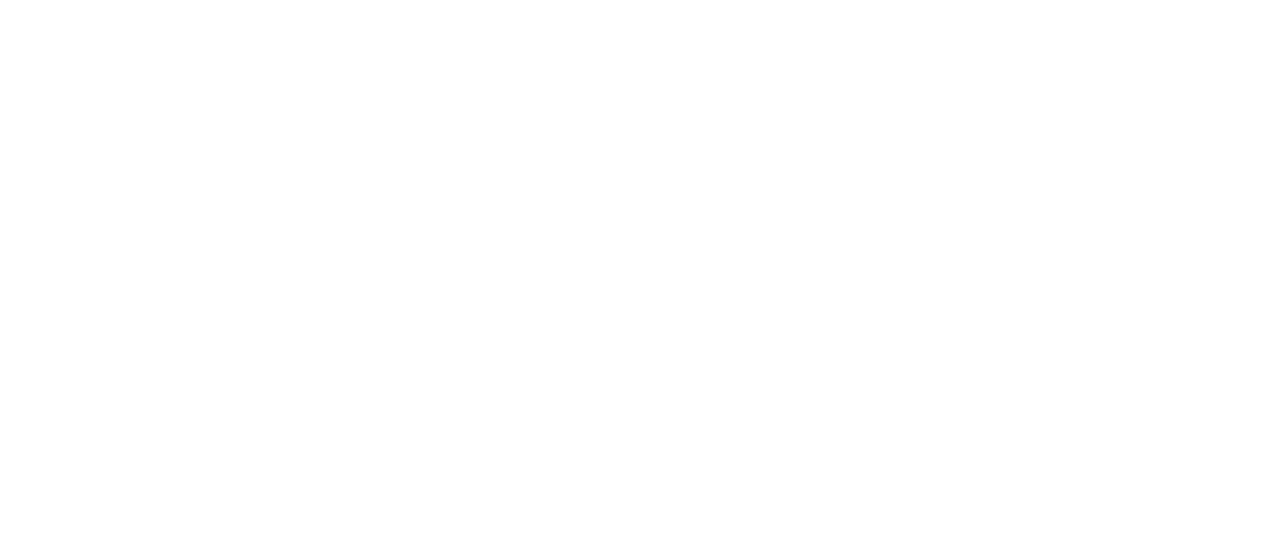
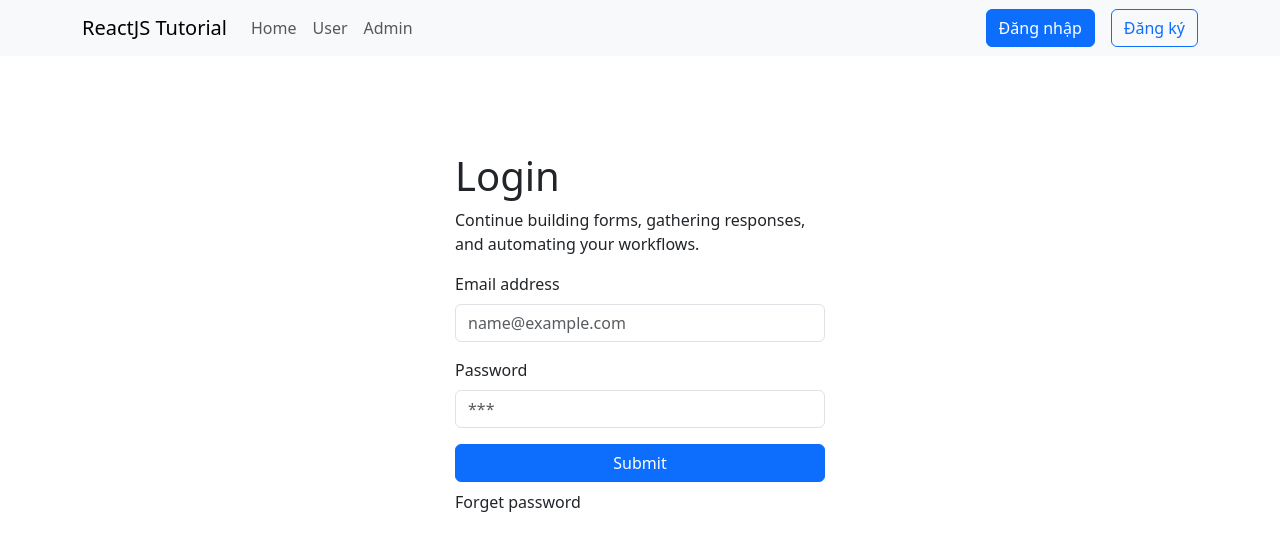
Before and after one commit to ThinhChu/React-JS, a React (Create React App) app: page /login in a window 1280 px wide. Before the commit this address had no page. Shown: the top 550 px of the page. Built offline with nearby package versions, Linux system fonts and the light colour scheme.

Commit message:
Update code paginate and layout Login

```diff
--- /dev/null
+++ b/src/assets/scss/loginPage.scss
@@ -0,0 +1,9 @@
+.login-container {
+  padding-top: 6rem;
+  max-width: 25rem;
+  margin: 0 auto;
+  padding-inline: 15px;
+  .btn {
+    width: 100%;
+  }
+}
--- a/src/components/admin/users/ManageUsers.js
+++ b/src/components/admin/users/ManageUsers.js
@@ -5,13 +5,14 @@
 // import TableUsers from "./TableUsers";
 import TableUsersPaginate from "./TableUserPaginate";
 import {
-  getAllUsers,
+  // getAllUsers,
   getUsersWithPaginate,
 } from "../../../services/apiServiceUser";
 
 const ManageUsers = (props) => {
   const LIMIT_USER = 2;
   const [pageCount, setPageCount] = useState(0);
+  const [pageCurrent, setPageCurrent] = useState(1);
   const [show, setShow] = useState(false);
   const [showDelete, setShowDelete] = useState(false);
   const [action, setAction] = useState("create");
@@ -40,12 +41,12 @@
     showUsersWithPaginate(1);
   }, [pageCount]);
 
-  const showAllUsers = async () => {
-    const res = await getAllUsers();
-    if (res && res.DT) {
-      setListUsers(res.DT);
-    }
-  };
+  // const showAllUsers = async () => {
+  //   const res = await getAllUsers();
+  //   if (res && res.DT) {
+  //     setListUsers(res.DT);
+  //   }
+  // };
 
   const showUsersWithPaginate = async (page) => {
     const res = await getUsersWithPaginate(page, LIMIT_USER);
@@ -94,10 +95,12 @@
           show={show}
           size="xl"
           setShow={setShow}
-          showAllUsers={() => showUsersWithPaginate(1)}
+          showAllUsers={showUsersWithPaginate}
           action={action}
           dataUpdate={dataUpdateUser}
           restDataUser={restDataUser}
+          pageCurrent={pageCurrent}
+          setPageCurrent={setPageCurrent}
         />
 
         <ModalDeleteUser
@@ -105,7 +108,9 @@
           size="xl"
           setShow={setShowDelete}
           dataDelete={dataUpdateUser}
-          showAllUsers={() => showUsersWithPaginate(1)}
+          showAllUsers={showUsersWithPaginate}
+          pageCurrent={pageCurrent}
+          setPageCurrent={setPageCurrent}
         />
       </div>
 
@@ -122,6 +127,8 @@
           showUsersWithPaginate={showUsersWithPaginate}
           pageCount={pageCount}
           viewUser={viewUser}
+          pageCurrent={pageCurrent}
+          setPageCurrent={setPageCurrent}
           updateUser={updateUser}
           deleteUser={deleteUser}
         />
--- a/src/components/admin/users/ModalDelete.js
+++ b/src/components/admin/users/ModalDelete.js
@@ -4,7 +4,7 @@
 import "react-toastify/dist/ReactToastify.css";
 import { deleteUser } from "../../../services/apiServiceUser";
 const ModalDeleteUser = (props) => {
-  const { show, setShow, dataDelete } = props;
+  const { show, setShow, dataDelete, setPageCurrent } = props;
   const handleClose = () => {
     setShow(false);
     // props.restDataUser();
@@ -18,7 +18,8 @@
     if (res.EC === 0) {
       toast.success(res.EM);
       handleClose();
-      await props.showAllUsers();
+      setPageCurrent(1);
+      await props.showAllUsers(1);
     }
   };
 
--- a/src/components/admin/users/ModalUser.js
+++ b/src/components/admin/users/ModalUser.js
@@ -14,7 +14,8 @@
 import __ from "lodash";
 
 const ModalUser = (props) => {
-  const { show, setShow, action, dataUpdate } = props;
+  const { show, setShow, action, dataUpdate, pageCurrent, setPageCurrent } =
+    props;
 
   const handleClose = () => {
     setShow(false);
@@ -107,7 +108,8 @@
     if (res.EC === 0) {
       toast.success(res.EM);
       handleClose();
-      await props.showAllUsers();
+      setPageCurrent(1);
+      await props.showAllUsers(1);
     }
   };
 
@@ -125,7 +127,7 @@
     if (res.EC === 0) {
       toast.success(res.EM);
       handleClose();
-      await props.showAllUsers();
+      await props.showAllUsers(pageCurrent);
     }
   };
 
--- a/src/components/admin/users/TableUserPaginate.js
+++ b/src/components/admin/users/TableUserPaginate.js
@@ -5,7 +5,7 @@
 import __ from "lodash";
 
 const TableUsersPaginate = (props) => {
-  const { listUsers, pageCount } = props;
+  const { listUsers, pageCount, pageCurrent, setPageCurrent } = props;
   const handleUpdateUser = (data) => {
     props.updateUser(data);
     // console.log(id);
@@ -22,6 +22,7 @@
 
   const handlePageClick = (event) => {
     props.showUsersWithPaginate(+event.selected + 1);
+    setPageCurrent(+event.selected + 1);
     // console.log(event.selected);
   };
 
@@ -98,6 +99,7 @@
         containerClassName="pagination"
         activeClassName="active"
         renderOnZeroPageCount={null}
+        forcePage={+pageCurrent - 1}
       />
     </>
   );
--- /dev/null
+++ b/src/components/auth/Login.js
@@ -0,0 +1,37 @@
+import Form from "react-bootstrap/Form";
+import Button from "react-bootstrap/Button";
+import "../../assets/scss/loginPage.scss";
+
+const Login = (props) => {
+  return (
+    <div className="login-container container d-flex flex-column justify-content-center">
+      <div className="title-login">
+        <h1>Login</h1>
+      </div>
+      <div className="description-login">
+        Continue building forms, gathering responses, and automating your
+        workflows.
+      </div>
+      <div className="form-login mt-3">
+        <Form>
+          <Form.Group className="mb-3" controlId="exampleForm.ControlInput1">
+            <Form.Label>Email address</Form.Label>
+            <Form.Control type="email" placeholder="name@example.com" />
+          </Form.Group>
+          <Form.Group className="mb-3" controlId="exampleForm.ControlTextarea1">
+            <Form.Label>Password</Form.Label>
+            <Form.Control type="password" placeholder="***" />
+          </Form.Group>
+          <Button variant="primary" type="submit">
+            Submit
+          </Button>
+        </Form>
+      </div>
+      <div className="forget-login mt-2">
+        <span>Forget password</span>
+      </div>
+    </div>
+  );
+};
+
+export default Login;
--- a/src/components/header/Header.js
+++ b/src/components/header/Header.js
@@ -3,9 +3,13 @@
 import Nav from "react-bootstrap/Nav";
 import Navbar from "react-bootstrap/Navbar";
 // import NavDropdown from "react-bootstrap/NavDropdown";
-import { NavLink } from "react-router-dom";
+import { NavLink, useNavigate } from "react-router-dom";
 
 function BasicExample() {
+  const navigate = useNavigate();
+  const handleLoginRouter = () => {
+    navigate("/login");
+  };
   return (
     <Navbar expand="lg" className="bg-body-tertiary">
       <Container>
@@ -29,7 +33,9 @@
               <NavDropdown.Item href="#action/3.2">Log out</NavDropdown.Item>
               <NavDropdown.Item href="#action/3.3">Profile</NavDropdown.Item>
             </NavDropdown> */}
-            <Button variant="primary">Đăng nhập</Button>
+            <Button variant="primary" onClick={() => handleLoginRouter()}>
+              Đăng nhập
+            </Button>
             <Button variant="outline-primary" className="ml-2">
               Đăng ký
             </Button>
--- a/src/index.js
+++ b/src/index.js
@@ -10,6 +10,7 @@
 import HomePage from "./components/home/HomePage";
 import Dashboard from "./components/admin/Dashboard";
 import ManageUsers from "./components/admin/users/ManageUsers";
+import Login from "./components/auth/Login";
 
 const root = ReactDOM.createRoot(document.getElementById("root"));
 root.render(
@@ -19,7 +20,9 @@
         <Route path="/" element={<App />}>
           <Route index element={<HomePage />} />
           <Route path="user" element={<User />} />
+          <Route path="login" element={<Login />} />
         </Route>
+
         <Route path="admin" element={<Admin />}>
           <Route index element={<Dashboard />} />
           <Route path="manage-users" element={<ManageUsers />} />
```
